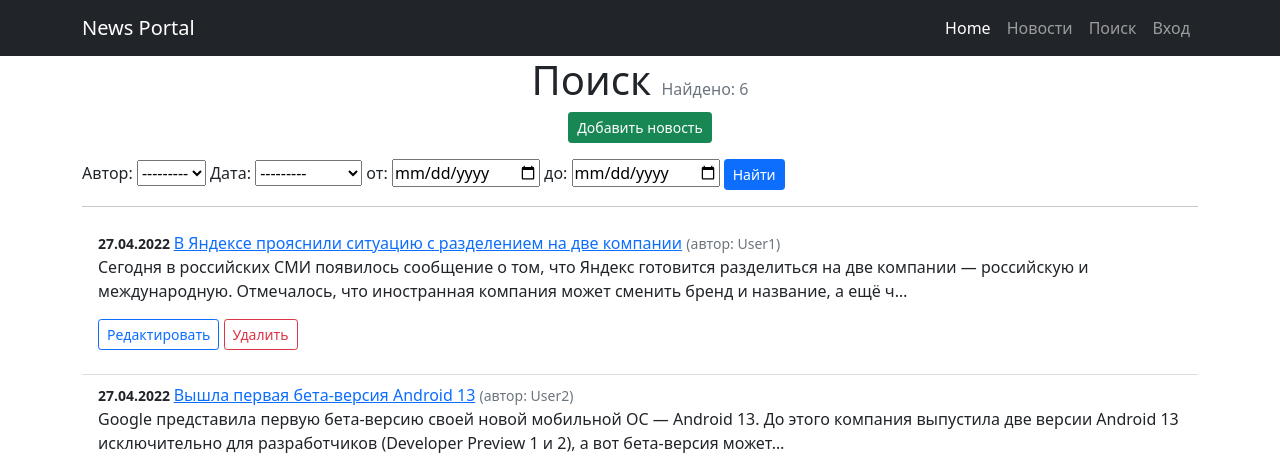
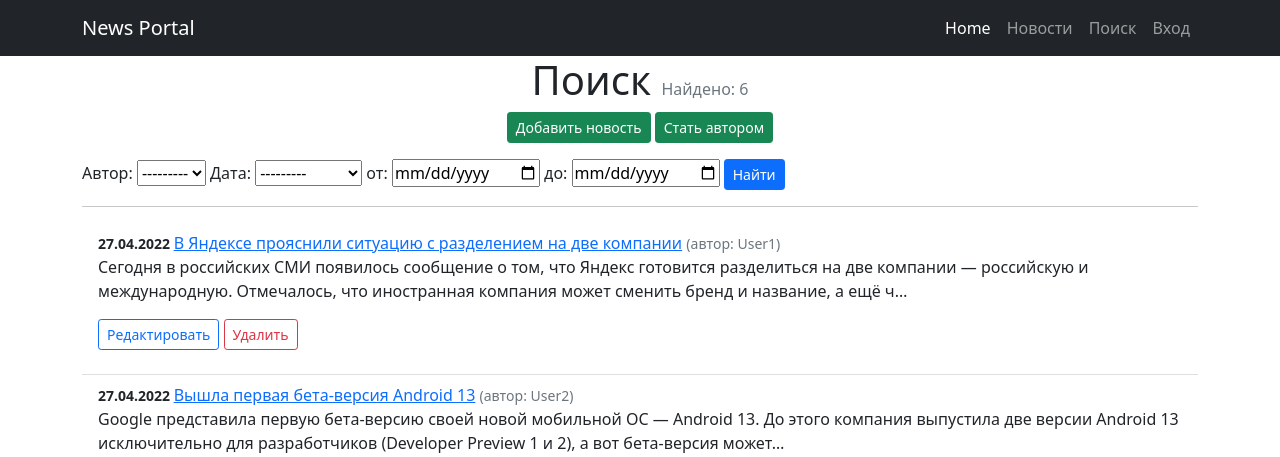
Before and after one commit to kimgoesflying/News-Portal-Project, a Django app: page /search/ in a window 1280 px wide. Shown: the top 457 px of the page. Run offline with Django 4.2, Linux system fonts and the light colour scheme; data comes from the database, SQL or seed files in the repository; both versions use the stored data as it was after the commit; some libraries are stand-ins or nearby versions.

Commit message:
homework D8

```diff
--- a/templates/news_search.html
+++ b/templates/news_search.html
@@ -9,6 +9,9 @@
 <h1 class="text-center">Поиск <span class="text-muted fs-6 fw-normal">Найдено: {{page_obj.paginator.count }}</span></h1>
 <p class="text-center">
     <a href="{% url 'news_post_create' %}" class="btn btn-success btn-sm">Добавить новость</a>
+    {% if is_not_authors %}
+        <a href="/upgrade" class="btn btn-success btn-sm">Стать автором</a>
+    {% endif %}
 </p>
 <form method="GET" id="my_form">
     {{ filter.form }}
```
Also changed, not shown: db.sqlite3.
